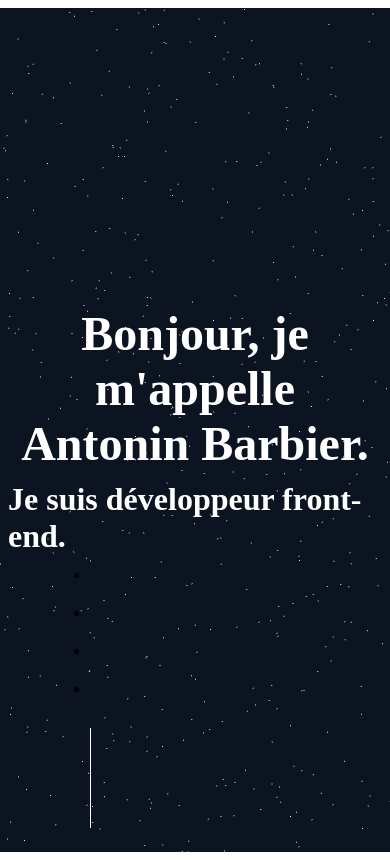
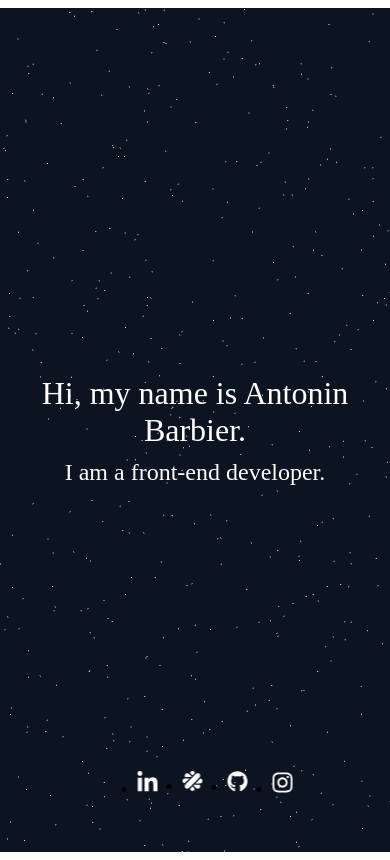
Before and after one commit to AntoninBarbier/antoninbarbier.com, a Next.js app: page / in a window 390 px wide. Built offline with nearby package versions, Linux system fonts and the light colour scheme.

Commit message:
feat: responsive and title fade animations

```diff
--- a/components/Socials/styles.module.scss
+++ b/components/Socials/styles.module.scss
@@ -1,8 +1,18 @@
+/* Config */
+@import 'config/styles.scss';
+
 .container {
-  position: fixed;
+  position: absolute;
   left: 50px;
   bottom: 0px;
   width: 40px;
+
+  @include tablet {
+    width: 50%;
+    left: 50%;
+    bottom: 30px;
+    transform: translateX(-50%);
+  }
 }
 
 .list {
@@ -13,15 +23,18 @@
     margin: 10px auto 0 auto;
     background-color: white;
     width: 1px;
-    height: 100px;
-    animation: 0.3s ease-out revealLine;
+    height: 0px;
+    animation: 0.3s ease-out 3.5s revealLine forwards;
   }
 
-  // @for $i from 1 through 4 {
-  //   .social:nth-of-type(#{$i}n) img {
-  //     animation-delay: #{1.25 - $i/4}s;
-  //   }
-  // }
+  @include tablet {
+    flex-direction: row;
+    justify-content: space-between;
+
+    &:after {
+      display: none;
+    }
+  }
 }
 
 .social {
@@ -30,15 +43,30 @@
   transition: transform 0.25s;
 
   img {
-    width: 50%;
+    width: 20px;
     margin: 0px auto;
-    animation: 0.5s linear 0.3s revealLogo;
-    animation-fill-mode: forwards;
+    animation: 0.5s linear 4s revealLogo forwards;
     opacity: 0;
   }
 
-  &:hover {
-    transform: translateY(-5px);
+  @include tablet {
+    margin-bottom: 0;
+
+    img {
+      width: 30px;
+    }
+  }
+
+  @include mobile {
+    img {
+      width: 20px;
+    }
+  }
+
+  @include desktop {
+    &:hover {
+      transform: translateY(-5px);
+    }
   }
 }
 
--- a/components/StarsBackground/index.tsx
+++ b/components/StarsBackground/index.tsx
@@ -36,7 +36,7 @@ const Stars: FunctionComponent<StarsPropsType> = ({ count }) => {
     particles.push(starGeometry)
   }
 
-  useFrame((state) => {
+  useFrame(() => {
     mesh.current.setFromPoints(vertices)
     vertices.forEach((vertex, i) => {
       particles[i].velocity += particles[i].acceleration
@@ -54,7 +54,7 @@ const Stars: FunctionComponent<StarsPropsType> = ({ count }) => {
   return (
     <points ref={points}>
       <bufferGeometry attach='geometry' ref={mesh} />
-      <pointsMaterial size={0.2} color={'white'} opacity={0.2} sizeAttenuation={true} />
+      <pointsMaterial size={0.3} color={'white'} opacity={0.2} sizeAttenuation={true} />
     </points>
   )
 }
@@ -63,6 +63,7 @@ const Scene: FunctionComponent<SceneProps> = ({ children }) => {
   useThree(({ camera }) => {
     camera.rotation.set(Math.PI / 2, 0, 0)
   })
+
   const sceneRef = useRef<THREE.Group>(null)
   useFrame((state) => {
     if (sceneRef.current) {
--- a/components/Title/index.tsx
+++ b/components/Title/index.tsx
@@ -8,7 +8,7 @@ interface TitlePropsType {
 
 const Title: FunctionComponent<TitlePropsType> = ({ title, subtitle }) => {
   return (
-    <h1>
+    <h1 className={styles.container}>
       <span className={styles.title}>{title}</span>
       <span className={styles.subtitle}>{subtitle}</span>
     </h1>
--- a/components/Title/styles.module.scss
+++ b/components/Title/styles.module.scss
@@ -1,19 +1,52 @@
 /* Config */
 @import 'config/styles.scss';
+
+.container {
+  @include tablet {
+    margin: 0 auto;
+    text-align: center;
+  }
+}
 
 .title {
   display: block;
   color: $white;
   font-size: 3rem;
   margin-bottom: 10px;
+  font-weight: 500;
+  opacity: 0;
+  transform: translateY(-20px);
 
   @include mobile {
-    text-align: center;
+    font-size: 2rem;
   }
+
+  animation: 1s revealTitle 1s forwards;
 }
 
 .subtitle {
   display: block;
   color: $white;
   font-size: 2rem;
+  font-weight: 200;
+  opacity: 0;
+  transform: translateY(-20px);
+
+  @include mobile {
+    font-size: 1.5rem;
+  }
+
+  animation: 1s revealTitle 2s forwards;
 }
+
+@keyframes revealTitle {
+  from {
+    opacity: 0;
+    transform: translateY(-20px);
+  }
+
+  to {
+    opacity: 1;
+    transform: translateY(0px);
+  }
+}
--- a/config/styles.scss
+++ b/config/styles.scss
@@ -1,7 +1,7 @@
 // Responsive
 
 @mixin mobile() {
-  @media screen and (max-width: 750px) {
+  @media screen and (max-width: 767px) {
     @content;
   }
 }
@@ -10,8 +10,15 @@
     @content;
   }
 }
+
 @mixin tablet() {
   @media screen and (max-width: 1024px) {
+    @content;
+  }
+}
+
+@mixin desktop() {
+  @media screen and (min-width: 1025px) {
     @content;
   }
 }
--- a/pages/api/hello.ts
+++ /dev/null
@@ -1,13 +0,0 @@
-// Next.js API route support: https://nextjs.org/docs/api-routes/introduction
-import type { NextApiRequest, NextApiResponse } from 'next'
-
-type Data = {
-  name: string
-}
-
-export default function handler(
-  req: NextApiRequest,
-  res: NextApiResponse<Data>
-) {
-  res.status(200).json({ name: 'John Doe' })
-}
--- a/pages/index.tsx
+++ b/pages/index.tsx
@@ -1,25 +1,28 @@
-import React, { FunctionComponent, useLayoutEffect, useMemo, useRef, useState } from 'react'
+import React from 'react'
 import type { NextPage } from 'next'
 import Head from 'next/head'
-import Navbar from '../components/Navbar'
-import Socials from '../components/Socials'
+import Navbar from 'components/Navbar'
+import StarsBackground from 'components/StarsBackground'
+import Title from 'components/Title'
+import Socials from 'components/Socials'
 import styles from './index.module.scss'
-import Title from 'components/Title'
-import StarsBackground from 'components/StarsBackground'
 
 const Home: NextPage = () => {
   return (
     <div className={styles.container}>
       <Head>
-        <title>Create Next App</title>
-        <meta name='description' content='Generated by create next app' />
+        <title>Antonin Barbier | Front-end developer</title>
+        <meta
+          name='description'
+          content='Hi, my name is Antonin Barbier, I am a front-end developer based on Reunion Island. I am specialized in React and Next.js, and I have a thing for creative coding and beautiful designs.'
+        />
         <link rel='icon' href='/favicon.ico' />
       </Head>
       <main>
         <Navbar />
         <StarsBackground />
         <section className={styles.heading}>
-          <Title title="Bonjour, je m'appelle Antonin Barbier." subtitle='Je suis développeur front-end.' />
+          <Title title='Hi, my name is Antonin Barbier.' subtitle='I am a front-end developer.' />
         </section>
       </main>
       <Socials />
```
